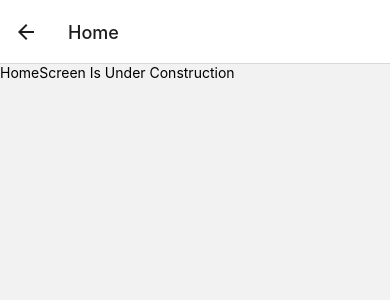
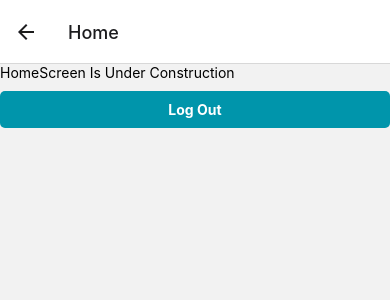
Before and after one commit to T-Wan-Lin/ChillPills-App, a React Native app in the folder ChillPills/: screen /Home in a window 390 px wide. Shown: the top 300 px of the page. Built offline with nearby package versions, Linux system fonts and the light colour scheme.

Commit message:
firebase auth

```diff
--- a/ChillPills/screens/ChoosePetScreen.js
+++ b/ChillPills/screens/ChoosePetScreen.js
@@ -1,12 +1,25 @@
-import React from 'react'
-import { View, Text } from 'react-native'
+import React, {useState} from 'react';
+import {View, Text, Button, StyleSheet, Input} from 'react-native';
+
+import CustomButton from '../Components/CustomButton';
+import { useNavigation } from '@react-navigation/native';
+
 
 const ChoosePetScreen = () => {
+  const navigation = useNavigation();
+  const onLogoutPressed = () => {
+    //console.warn("Register");
+    navigation.navigate('Login');
+  };
   return (
     <View>
       <Text>ChoosePetScreen is Under Construction</Text>
+      <CustomButton
+      text = "Log Out"
+      onPress ={onLogoutPressed}
+      />
     </View>
-  )
-}
+  );
+};
 
 export default ChoosePetScreen
--- a/ChillPills/screens/HomeScreen.js
+++ b/ChillPills/screens/HomeScreen.js
@@ -1,11 +1,23 @@
-import React from 'react'
-import { View, Text } from 'react-native'
+import React, {useState} from 'react';
+import {View, Text, Button, StyleSheet, Input} from 'react-native';
+
+import CustomButton from '../Components/CustomButton';
+import { useNavigation } from '@react-navigation/native';
 
 
 const HomeScreen = () => {
+  const navigation = useNavigation();
+  const onLogoutPressed = () => {
+    //console.warn("Register");
+    navigation.navigate('Login');
+  };
   return (
     <View>
       <Text>HomeScreen Is Under Construction</Text>
+      <CustomButton
+      text = "Log Out"
+      onPress ={onLogoutPressed}
+      />
     </View>
   )
 }
--- a/ChillPills/screens/SignUpScreen.js
+++ b/ChillPills/screens/SignUpScreen.js
@@ -34,12 +34,6 @@ const SignUpScreen = () => {
       placeholder = "Password"
       value ={password}
       setValue={setPassword}
-      secureTextEntry={true}
-      />
-      <CustomInput
-      placeholder = "Repeat Password"
-      value ={passwordRepeat}
-      setValue={setPasswordRepeat}
       secureTextEntry={true}
       />
 
```
Also changed, not shown: ChillPills/Authenthication/AuthProvider.js (added).
